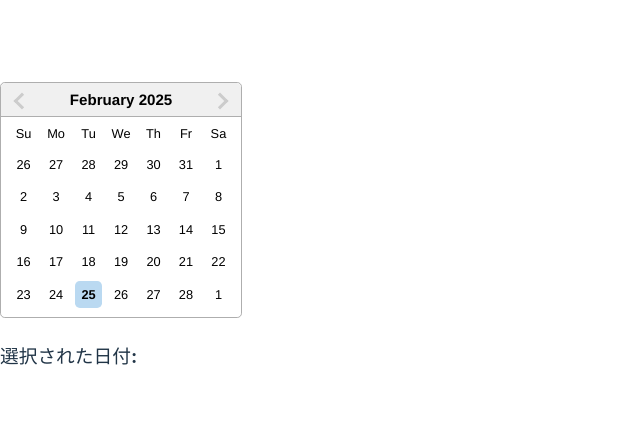
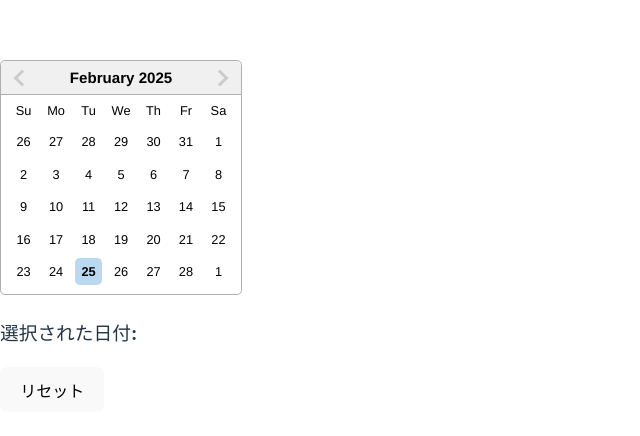
Before and after one commit to Quesys-tech/shift-exporter, a React (Vite) app: page / in a window 1280 px wide. Shown: the part 164-600 px from the top of the page, without its empty margins (0-640 px from the left). Built offline with nearby package versions, Linux system fonts and the light colour scheme.

Commit message:
add: reset button

```diff
--- a/src/App.tsx
+++ b/src/App.tsx
@@ -19,6 +19,9 @@ const App: React.FC = () => {
     } else {
       setSelectedDates([...selectedDates, date]);
     }
+  };
+  const resetSelectedDates = () => {
+    setSelectedDates([]);
   };
   const sortedDates = selectedDates.sort((a, b) => a.getTime() - b.getTime());
 
@@ -44,6 +47,7 @@ const App: React.FC = () => {
             <li key={date.toISOString()}>{date.toLocaleDateString()}</li>
           ))}
         </ul>
+        <button onClick={resetSelectedDates}>リセット</button>
       </div>
     </div>
   );
```
